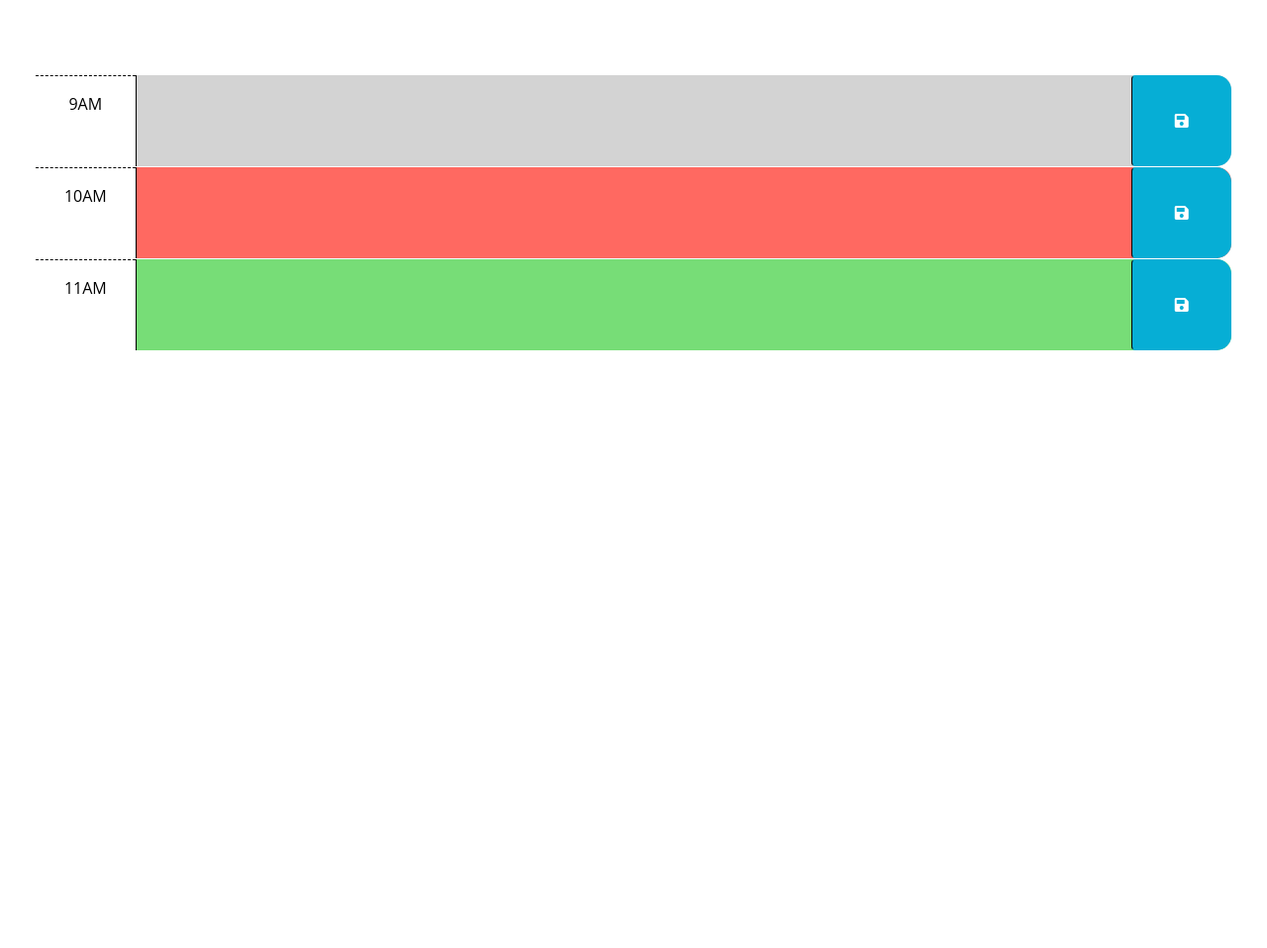
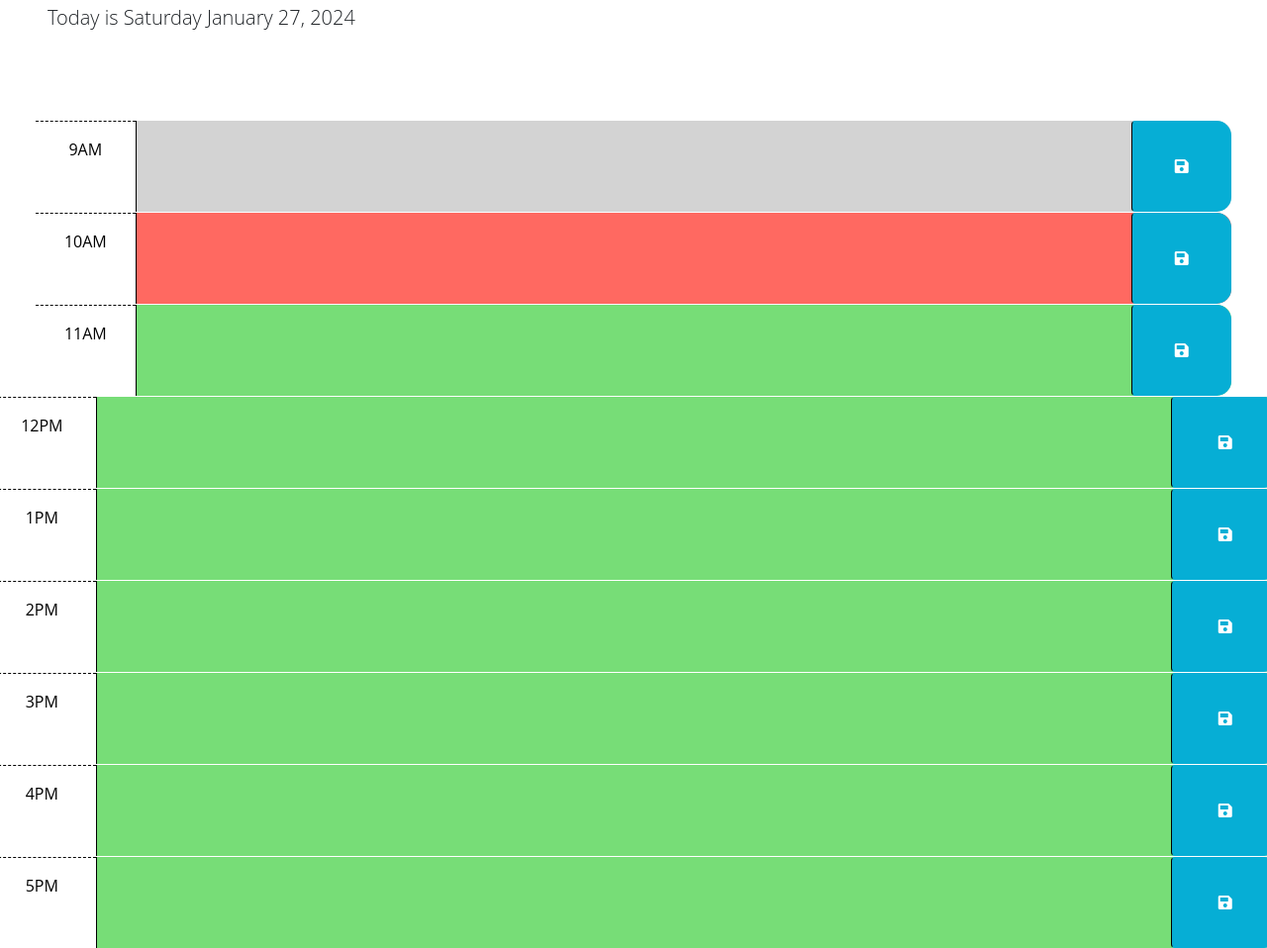
Before and after one commit to m13corona/check-schedule, a plain HTML site: page index.html in a window 1280 px wide. Shown: the part 176-1134 px from the top of the page at 99% size. Before the commit the page ends 800 px from the top, so only its background shows below. Drawn offline with nearby package versions, Linux system fonts and the light colour scheme.

Commit message:
add current date at the top through html and js

```diff
--- a/index.html
+++ b/index.html
@@ -69,6 +69,64 @@
       </div>
     </div>
 
+    <div id="hour-12" class="row time-block future">
+      <div class="col-2 col-md-1 hour text-center py-3">12PM</div>
+      <textarea class="col-8 col-md-10 description" rows="3"> </textarea>
+      <button class="btn saveBtn col-2 col-md-1" aria-label="save">
+        <i class="fas fa-save" aria-hidden="true"></i>
+      </button>
+    </div>
+  </div>
+
+  <div id="hour-13" class="row time-block future">
+    <div class="col-2 col-md-1 hour text-center py-3">1PM</div>
+    <textarea class="col-8 col-md-10 description" rows="3"> </textarea>
+    <button class="btn saveBtn col-2 col-md-1" aria-label="save">
+      <i class="fas fa-save" aria-hidden="true"></i>
+    </button>
+  </div>
+</div>
+
+
+<div id="hour-13" class="row time-block future">
+  <div class="col-2 col-md-1 hour text-center py-3">2PM</div>
+  <textarea class="col-8 col-md-10 description" rows="3"> </textarea>
+  <button class="btn saveBtn col-2 col-md-1" aria-label="save">
+    <i class="fas fa-save" aria-hidden="true"></i>
+  </button>
+</div>
+</div>
+
+<div id="hour-13" class="row time-block future">
+  <div class="col-2 col-md-1 hour text-center py-3">3PM</div>
+  <textarea class="col-8 col-md-10 description" rows="3"> </textarea>
+  <button class="btn saveBtn col-2 col-md-1" aria-label="save">
+    <i class="fas fa-save" aria-hidden="true"></i>
+  </button>
+</div>
+</div>
+
+<div id="hour-13" class="row time-block future">
+  <div class="col-2 col-md-1 hour text-center py-3">4PM</div>
+  <textarea class="col-8 col-md-10 description" rows="3"> </textarea>
+  <button class="btn saveBtn col-2 col-md-1" aria-label="save">
+    <i class="fas fa-save" aria-hidden="true"></i>
+  </button>
+</div>
+</div>
+
+<div id="hour-13" class="row time-block future">
+  <div class="col-2 col-md-1 hour text-center py-3">5PM</div>
+  <textarea class="col-8 col-md-10 description" rows="3"> </textarea>
+  <button class="btn saveBtn col-2 col-md-1" aria-label="save">
+    <i class="fas fa-save" aria-hidden="true"></i>
+  </button>
+</div>
+</div>
+
+
+
+
     <script src="https://cdnjs.cloudflare.com/ajax/libs/jquery/3.2.1/jquery.min.js"></script>
     <script src="https://cdn.jsdelivr.net/npm/dayjs@1.11.3/dayjs.min.js"
     integrity="sha256-iu/zLUB+QgISXBLCW/mcDi/rnf4m4uEDO0wauy76x7U="
--- a/script.js
+++ b/script.js
@@ -2,12 +2,18 @@
 // the code isn't run until the browser has finished rendering all the elements
 // in the html.
 $(function () {
+
+
+
   // TODO: Add a listener for click events on the save button. This code should
   // use the id in the containing time-block as a key to save the user input in
   // local storage. HINT: What does `this` reference in the click listener
   // function? How can DOM traversal be used to get the "hour-x" id of the
   // time-block containing the button that was clicked? How might the id be
   // useful when saving the description in local storage?
+
+
+
   //
   // TODO: Add code to apply the past, present, or future class to each time
   // block by comparing the id to the current hour. HINTS: How can the id
@@ -21,3 +27,6 @@
   //
   // TODO: Add code to display the current date in the header of the page.
 });
+
+var today = dayjs();
+$('#currentDay').text (today.format('[Today is] dddd MMMM D, YYYY'))
```
